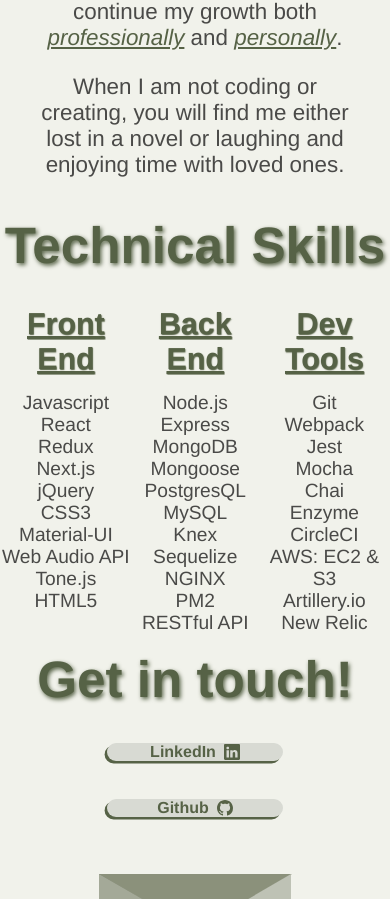
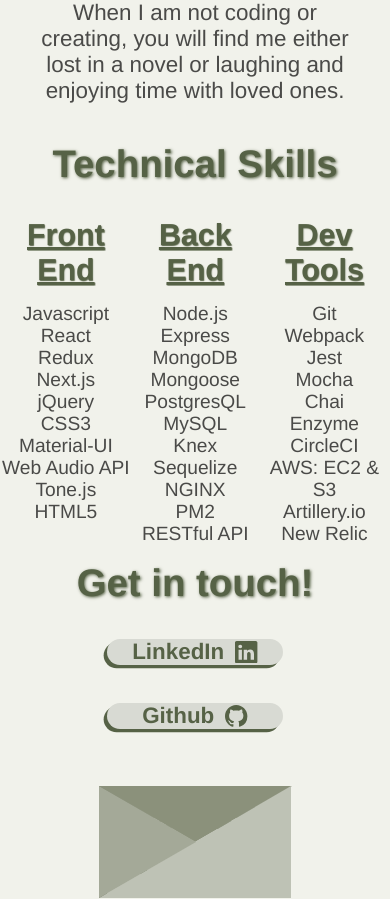
Before and after one commit to tyler-audio/portfolio, a Next.js app: page /about in a window 390 px wide. Shown: the part 1101-2000 px from the top of the page. Built offline with nearby package versions, Linux system fonts and the light colour scheme; a web font is replaced by a local one.

Commit message:
More CSS bugfixes for small device breakpoints

```diff
--- a/styles/app.css
+++ b/styles/app.css
@@ -915,7 +915,7 @@
   }
 
   .title {
-    font-size: 3.2rem;
+    font-size: 2.4rem;
   }
 
   #tech_skills {
@@ -935,12 +935,12 @@
   }
 
   .social_link {
-    font-size: 1rem;
+    font-size: 1.4rem;
   }
 
-  /* .contact_form {
-    margin-top: 90%;
-  } */
+  .contact_form {
+    margin-top: 20%;
+  }
 
   .form_buttons button {
     margin: 0 auto;
```
